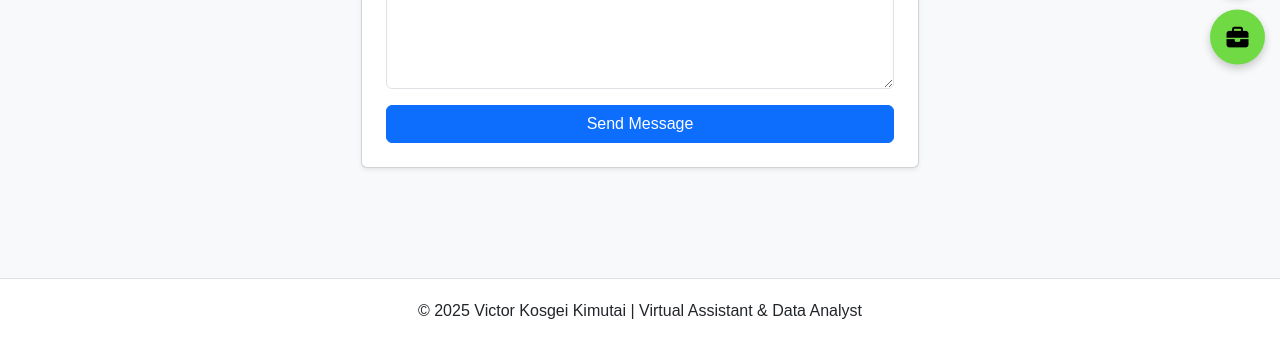
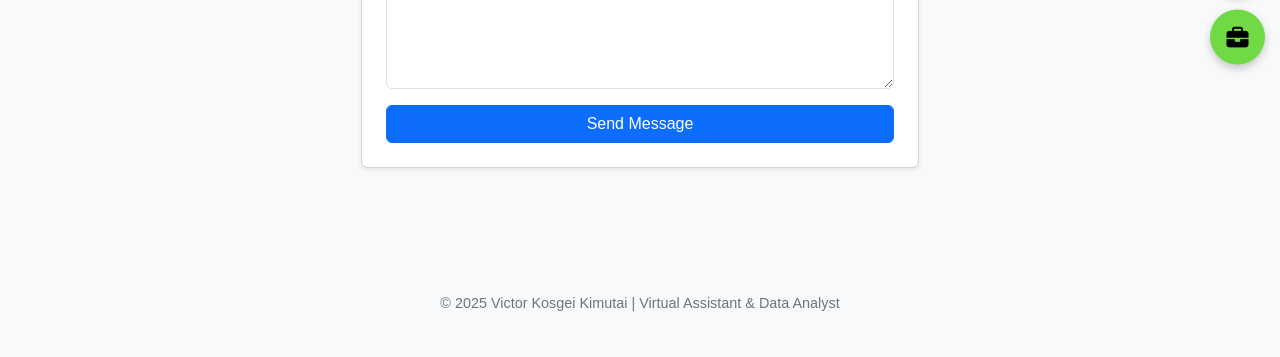
Before and after one commit to kimkos12/kimkos, a plain HTML site: page contact.html in a window 1280 px wide. Shown: the part 433-790 px from the top of the page. Drawn offline with nearby package versions, Linux system fonts and the light colour scheme.

Commit message:
Update contact.html

```diff
--- a/contact.html
+++ b/contact.html
@@ -76,7 +76,6 @@
     .floating-icons .whatsapp { background-color: #25D366; }
     .floating-icons .upwork { background-color: #6fda44; color: #000; }
 
-    /* Smaller icons on mobile */
     @media (max-width: 768px) {
       .floating-icons a {
         width: 45px;
@@ -87,10 +86,12 @@
 
     footer {
       text-align: center;
-      padding: 20px;
+      padding: 15px;
       margin-top: 50px;
-      background-color: #fff;
-      border-top: 1px solid #dee2e6;
+      background-color: transparent;
+      border-top: none;
+      color: #6c757d;
+      font-size: 0.9rem;
     }
   </style>
 </head>
@@ -143,7 +144,7 @@
   </section>
 
   <footer>
-    <p>&copy; 2025 Victor Kosgei Kimutai | Virtual Assistant & Data Analyst</p>
+    &copy; 2025 Victor Kosgei Kimutai | Virtual Assistant & Data Analyst
   </footer>
 
   <script src="https://cdn.jsdelivr.net/npm/bootstrap@5.3.3/dist/js/bootstrap.bundle.min.js"></script>
```
